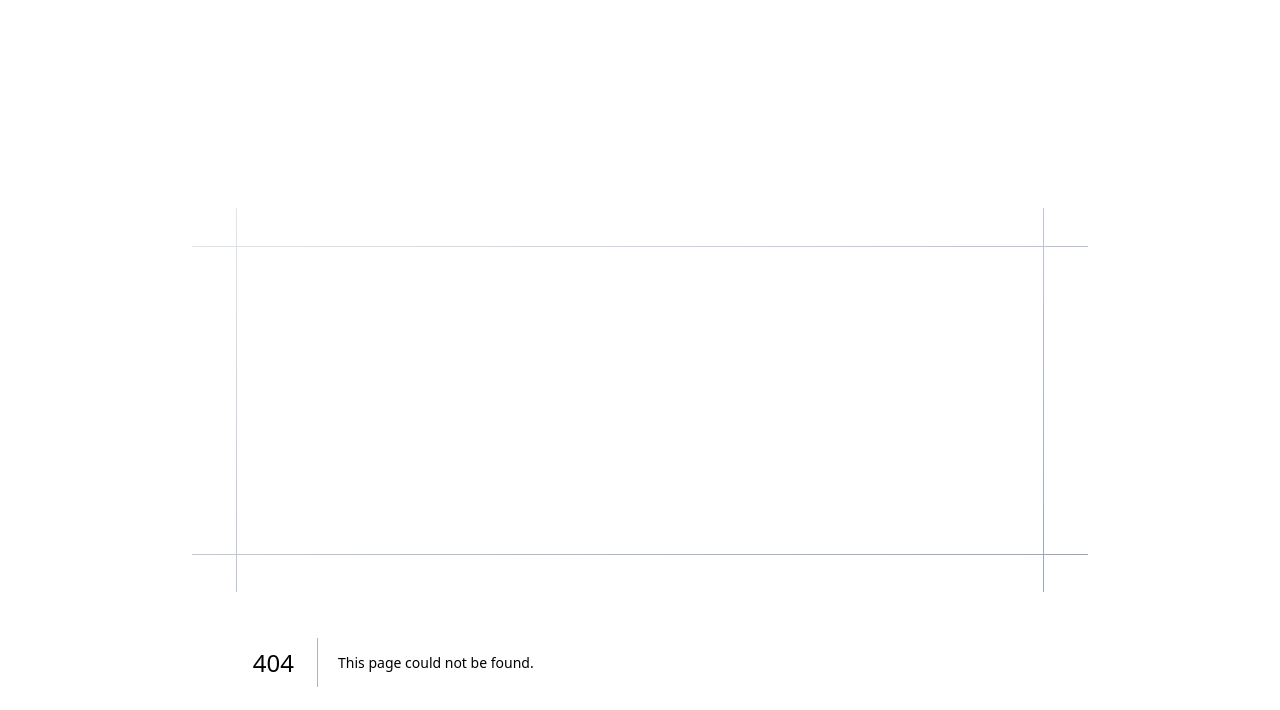
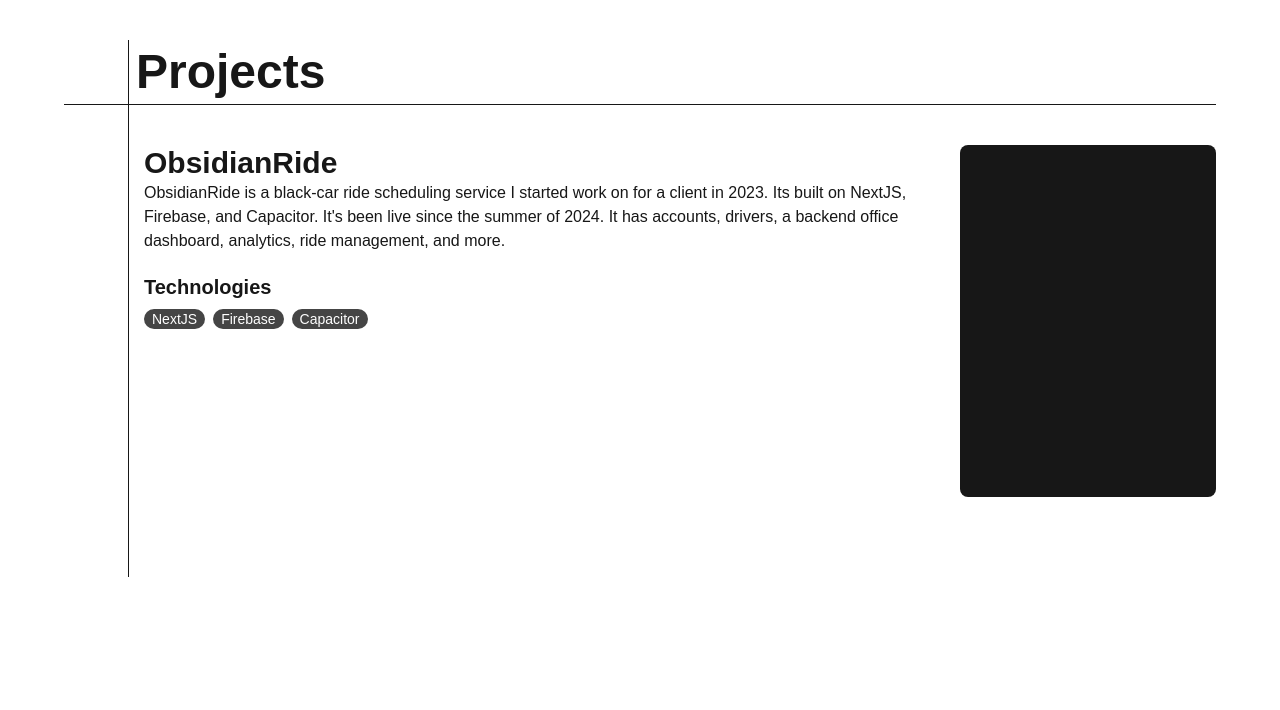
Before and after one commit to Epic-Oreo/portfolio2, a Next.js app: page /projects in a window 1280 px wide. Before the commit this address had no page. Shown: the top 710 px of the page. Built offline with nearby package versions, Linux system fonts and the light colour scheme.

Commit message:
Refactor layout components and add Projects page

```diff
--- a/src/app/layout.tsx
+++ b/src/app/layout.tsx
@@ -29,13 +29,16 @@
       <body
         className={`${geistSans.variable} ${geistMono.variable} antialiased`}
       >
-        {/* <div className="block">1</div>
-        <div className="hidden sm:block">sm</div>
-        <div className="hidden md:block">md</div>
-        <div className="hidden lg:block">lg</div>
-        <div className="hidden xl:block">xl</div> */}
-        <DesktopContainer>{children}</DesktopContainer>
-        <MobileContainer>{children}</MobileContainer>
+        <div className="absolute top-0 left-0 hidden">
+          <div className="block">1</div>
+          <div className="hidden sm:block">sm</div>
+          <div className="hidden md:block">md</div>
+          <div className="hidden lg:block">lg</div>
+          <div className="hidden xl:block">xl</div>
+        </div>
+        {/* <DesktopContainer>{children}</DesktopContainer>
+        <MobileContainer>{children}</MobileContainer> */}
+        {children}
       </body>
     </html>
   );
--- a/src/app/page.tsx
+++ b/src/app/page.tsx
@@ -2,8 +2,10 @@
 import SideBar from "./sideBar";
 import Carousel from "./carousel";
 import { ArrowRight } from "lucide-react";
+import DesktopContainer from "./desktopContainer";
+import MobileContainer from "./mobileContainer";
 
-export default function Home() {
+const Home = ()=>{
   return (
     <div className="flex w-full h-full md:flex-row flex-col justify-between gap-4">
       <div className="w-full h-full flex flex-col justify-between ">
@@ -44,3 +46,14 @@
     </div>
   );
 }
+
+const Changer = ()=>{
+  return (
+    <>
+      <DesktopContainer><Home/></DesktopContainer>
+      <MobileContainer><Home/></MobileContainer>
+    </>
+  )
+}
+
+export default Changer
--- /dev/null
+++ b/src/app/projects/layout.tsx
@@ -0,0 +1,18 @@
+const ProjectsLayout = ({ children }: { children: React.ReactNode }) => {
+  return (
+    <div className="w-full flex flex-col px-5 pt-6 md:px-16 md:pt-10">
+      <div className="relative">
+        <div className="ml-10 h-10 sm:ml-14 sm:h-14 md:ml-16 md:h-16 w-px bg-foreground flex items-center">
+          <p className="ml-2 text-3xl sm:text-4xl md:text-5xl font-bold">Projects</p>
+        </div>
+        <div className="w-full bg-foreground h-px"></div>
+      </div>
+      <div className="pl-14 py-6 sm:pl-[4.5rem] sm:py-8 md:pl-20 md:py-10 relative">
+        <div className="h-full absolute left-10 sm:left-14 md:left-16 top-0 bg-foreground w-px"></div>
+        {children}
+      </div>
+    </div>
+  );
+};
+
+export default ProjectsLayout;
--- /dev/null
+++ b/src/app/projects/page.tsx
@@ -0,0 +1,29 @@
+
+const Page = () => {
+  return (
+    <div className="flex flex-col pb-10">
+
+      <div className="flex gap-4">
+        <div>
+          <h2 className="text-xl font-bold md:text-3xl">ObsidianRide</h2>
+          <p>ObsidianRide is a black-car ride scheduling service I started work on for a client in 2023. Its built on NextJS, Firebase, and Capacitor. It's been live since the summer of 2024. It has accounts, drivers, a backend office dashboard, analytics, ride management, and more.</p>
+
+          <div className="flex flex-col gap-2 mt-5">
+            <h3 className="text-lg font-bold md:text-xl">Technologies</h3>
+            <div className="flex flex-wrap gap-2">
+              <span className="bg-foreground opacity-80 text-background rounded-full px-2 text-sm">NextJS</span>
+              <span className="bg-foreground opacity-80 text-background rounded-full px-2 text-sm">Firebase</span>
+              <span className="bg-foreground opacity-80 text-background rounded-full px-2 text-sm">Capacitor</span>
+            </div>
+          </div>
+        </div>
+        <div className="w-64 h-[22rem] bg-foreground flex-shrink-0 rounded-lg">
+
+        </div>
+      </div>
+      {/* Obsidian Ride */}
+    </div>
+  );
+}
+
+export default Page;
```
